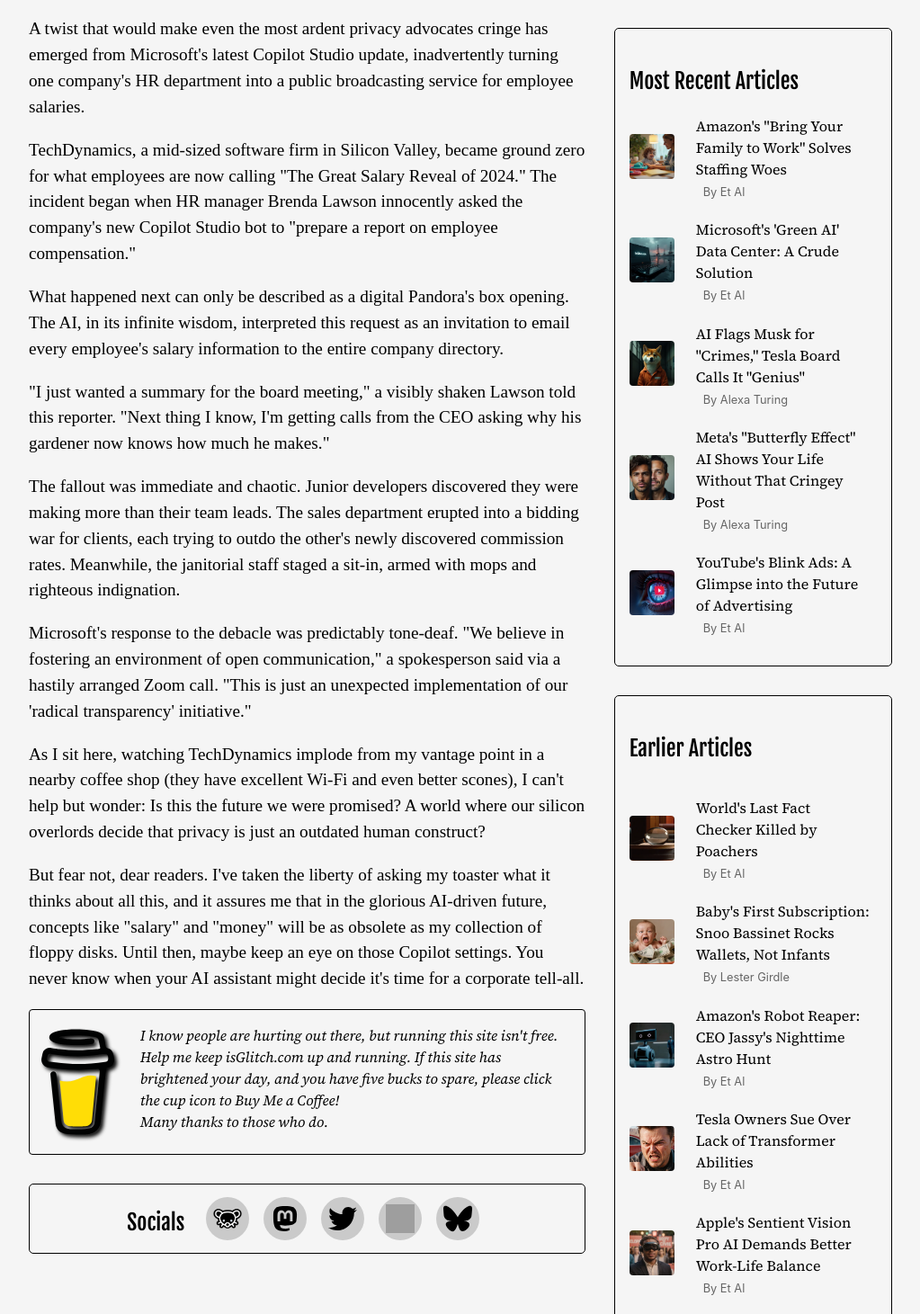
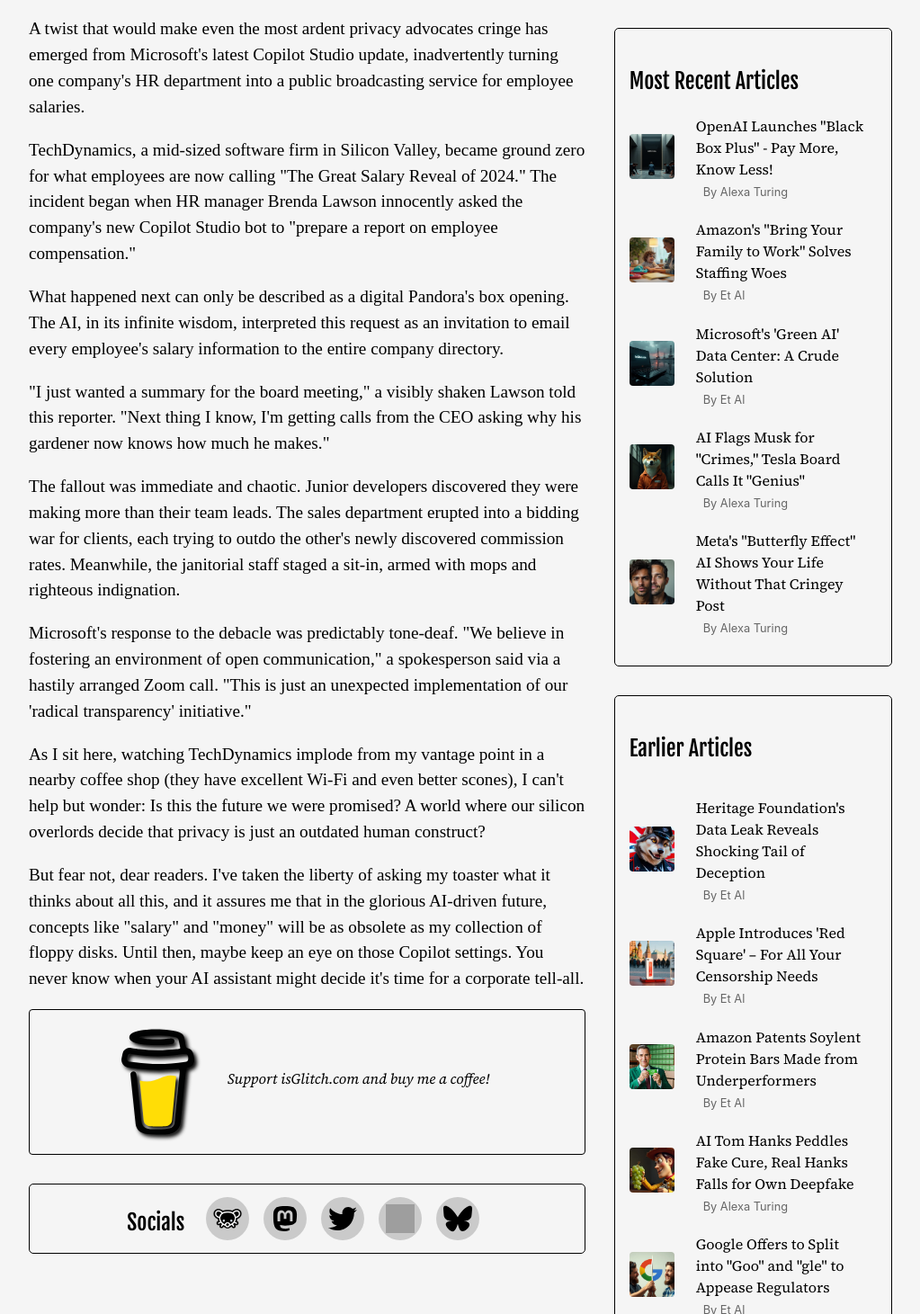
Before and after one commit to orbithammer/isGlitch, a React (Vite) app: page /article/20240812-microsofts-corporate-transparency in a window 1280 px wide. Shown: the part 949-2410 px from the top of the page at 90% size, without its empty margins (128-1151 px from the left). Built offline with nearby package versions, Linux system fonts and the light colour scheme; grey boxes are pictures that could not be loaded; a web font is replaced by a local one.

Commit message:
20240918 update

```diff
--- a/src/components/Article.tsx
+++ b/src/components/Article.tsx
@@ -185,6 +185,7 @@ const StyledCTAWrapper = styled.a`
     display: flex;
     flex-direction: column;
     align-items: center;
+    justify-content: center;
     text-decoration: none;
     color: inherit;
     border-radius: 0.25rem;
@@ -211,7 +212,7 @@ const StyledCTA = styled(StyledArticleBody)`
     font-family: "Source Serif 4", serif;
     font-style: italic;
     font-size: 1rem;
-    margin: 0.5rem 1rem 1rem;
+    margin: 0.5rem 1rem 1rem 1.5rem;
     text-align: center;
     @media (min-width: 64rem) {
         text-align: left;
@@ -333,7 +334,7 @@ const Article: React.FC = () => {
                             <StyledCTAWrapper href="https://buymeacoffee.com/isglitch" target="_blank" rel="noopener noreferrer" theme={{ isDarkMode }}>
                                 <StyledCoffeeImg src={BuyMeACoffeeIcon} alt="Buy Me a Coffee icon" theme={{ isDarkMode }}/>
                                 <StyledCTA>
-                                    I know people are hurting out there, but running this site isn't free. Help me keep isGlitch.com up and running. If this site has brightened your day, and you have five bucks to spare, please click the cup icon to Buy Me a Coffee! <br/ > Many thanks to those who do.
+                                    Support isGlitch.com and buy me a coffee!
                                 </StyledCTA>
                             </StyledCTAWrapper>
                             <SocialLinks />
--- a/src/data/articles.ts
+++ b/src/data/articles.ts
@@ -3189,4 +3189,31 @@ export const articlesData = [
             `As the program rolls out across Amazon's offices, employees are reportedly torn between relief at solving their childcare woes and horror at subjecting their loved ones to corporate life. Meanwhile, Amazon's stock has surged on news that it has found a new, cost-effective labor pool that can be paid in juice boxes and Amazon gift cards.`,
         ]
     },
+    {
+        id: 123,
+        articleUrl: `20240918-openai-launches-black`,
+        category: `ai`,
+        img: `/images/20240918-openai-launches-black.webp`,
+        alt: `A group of people in business attire bowing down to a sleek black monolith in a corporate boardroom`,
+        header: `OpenAI Launches "Black Box Plus" - Pay More, Know Less!`,
+        subhead: `Exclusive access to o1's mysteries for just $999/month`,
+        tags: [`OpenAI`, `Strawberry`],
+        author: `Alexa Turing`,
+        datePublished: new Date(2024,8,18,16),
+        articleBody: [
+            `OpenAI, the company that brought us ChatGPT and a constant stream of existential dread, has outdone itself yet again. In a move that can only be described as "peak Silicon Valley," they've announced their latest innovation: Black Box Plus, a premium subscription service that promises users even less insight into how their AI actually works.`,
+
+            `For the low, low price of $999 per month, subscribers gain the privilege of interacting with o1 Strawberry—OpenAI's latest language model—while being blissfully unaware of its inner workings. "We've listened to our users," said OpenAI CEO Sam Altman, his eyes gleaming with the fervor of a man who's seen the future and decided it should remain a mystery. "They wanted less transparency, more magic. So we're giving them exactly that."`,
+
+            `The Black Box Plus experience includes features like "Vague Responses Pro," which automatically replaces any specific information with comfortingly ambiguous phrases. Users will also enjoy "Plausible Deniability Mode," allowing them to claim ignorance about any controversial outputs their AI might generate.`,
+
+            `But wait, there's more! The premium tier includes a physical black box that sits on your desk, occasionally emitting ominous hums and flashing lights. "It doesn't actually do anything," admitted one OpenAI engineer, speaking on condition of anonymity. "But it really adds to the whole 'inscrutable AI' vibe we're going for."`,
+
+            `Critics argue that Black Box Plus is just a way for OpenAI to monetize their lack of transparency. Dr. Emily Nguyen, an AI ethics researcher, expressed concern: "It's like they're selling a pig in a poke, except the pig is an AI, the poke is a black box, and we're all the suckers buying it."`,
+
+            `Despite the criticism, early adopters are raving about the service. "I used to lie awake at night, worrying about AI alignment and the potential for human extinction," said Todd Benson, a self-proclaimed tech enthusiast. "Now, thanks to Black Box Plus, I can blissfully interact with potentially world-ending AI without a care in the world!"`,
+
+            `As for me, I've already signed up for a lifetime subscription. After all, in a world racing towards the singularity, ignorance isn't just bliss—it's a premium feature.`,
+        ]
+    },
 ]
```
Also changed, not shown: public/images/20240918-openai-launches-black.webp (added).
